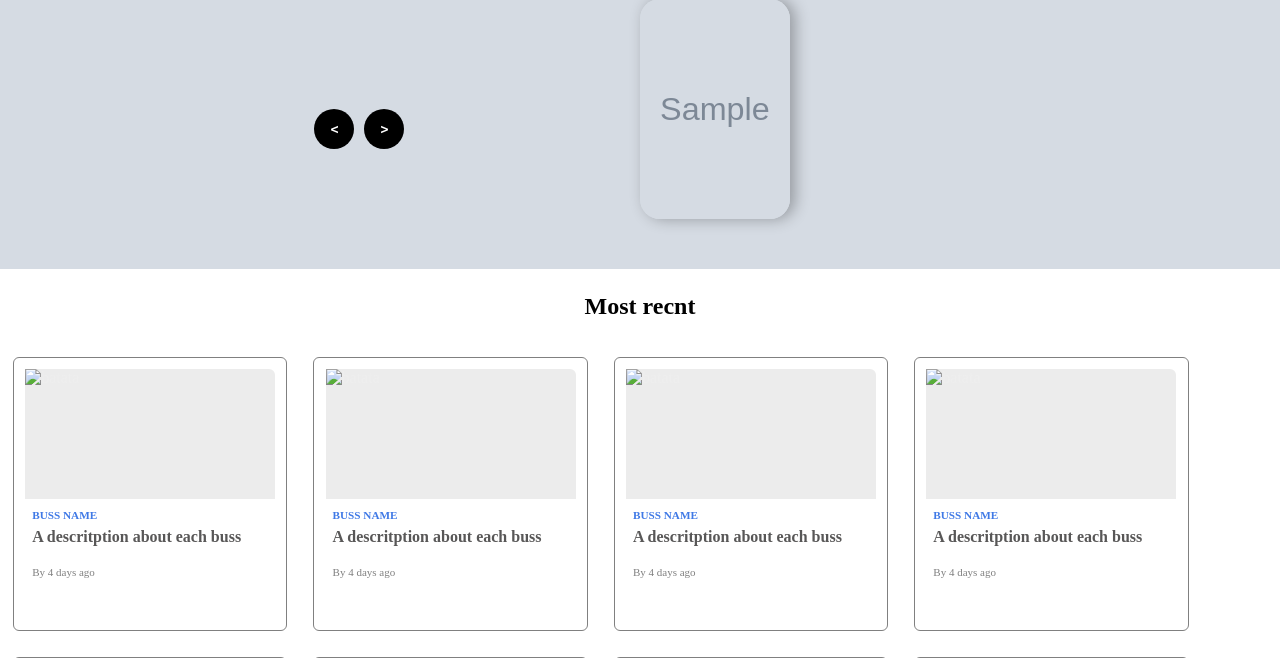
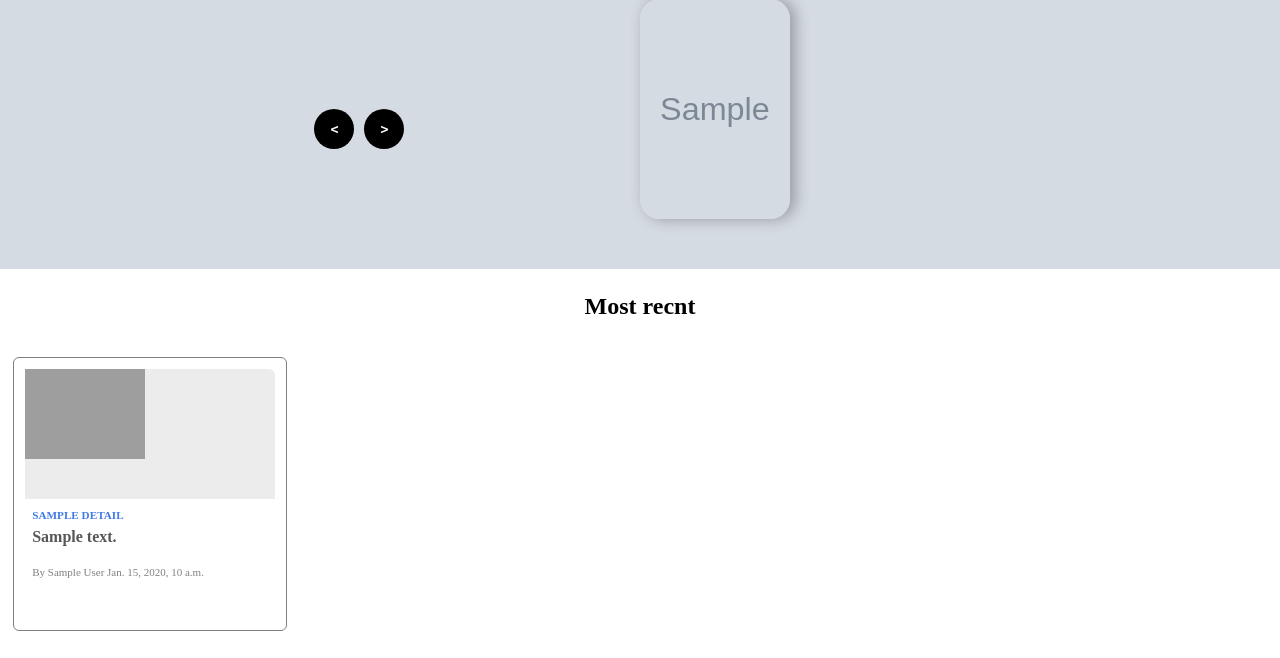
Before and after one commit to SaidQT/Yelp, a Django app: template yelp/templates/index2.html in a window 1280 px wide. Shown: the part 531-1189 px from the top of the page. Run offline with Django 3.2, Linux system fonts and the light colour scheme; the template is opened without the code that fills it: most values are stand-ins (such as "Sample title", 1, 10 or a date in 2020); grey boxes marked "Sample" are stand-in pictures; grey boxes are pictures that could not be loaded.

Commit message:
1011110111

```diff
--- a/yelp/static/style.css
+++ b/yelp/static/style.css
@@ -395,7 +395,9 @@ header a:hover {
      height: 130px;
      border-radius: 6px 6px 0 0;
 }
-
+.card-image img{
+     width:120px;
+}
 .card-image:hover {
      transform: scale(0.98);
 }
--- a/yelp/templates/index2.html
+++ b/yelp/templates/index2.html
@@ -70,114 +70,19 @@
 
     <h3 id="mostrecent"> Most recnt </h3>
     <div class="page2">
-        <div class="card">
-            <div class="card-image">
-                <img src="" alt="batata">
+        {% for review in reviews %}
+        {% if forloop.counter <= 10 %}
+            <div class="card">
+                <div class="card-image">
+                    <img src="https://authorservices.taylorandfrancis.com/wp-content/uploads/2023/06/Icon_peer_review-1170x1170.png" alt="batata">
+                </div>
+                <div class="category"> {{ review.detail.name }} </div>
+                <div class="des"> {{ review.content }}
+                    <div class="user"> By {{ review.user.first_name }} {{ review.user.last_name }} {{ review.updated_at }}</div>
+                </div>
             </div>
-            <div class="category"> buss name </div>
-            <div class="des"> A descritption about each buss
-                <div class="user"> By </span> 4 days ago</div>
-            </div>
-        </div>
-        <div class="card">
-            <div class="card-image">
-                <img src="" alt="batata">
-            </div>
-            <div class="category"> buss name </div>
-            <div class="des"> A descritption about each buss
-                <div class="user"> By </span> 4 days ago</div>
-            </div>
-        </div>
-
-        <div class="card">
-            <div class="card-image">
-                <img src="" alt="batata">
-            </div>
-            <div class="category"> buss name </div>
-            <div class="des"> A descritption about each buss
-                <div class="user"> By </span> 4 days ago</div>
-            </div>
-        </div>
-
-        <div class="card">
-            <div class="card-image">
-                <img src="" alt="batata">
-            </div>
-            <div class="category"> buss name </div>
-            <div class="des"> A descritption about each buss
-                <div class="user"> By </span> 4 days ago</div>
-            </div>
-        </div>
-
-        <div class="card">
-            <div class="card-image">
-                <img src="" alt="batata">
-            </div>
-            <div class="category"> buss name </div>
-            <div class="des"> A descritption about each buss
-                <div class="user"> By </span> 4 days ago</div>
-            </div>
-        </div>
-
-        <div class="card">
-            <div class="card-image">
-                <img src="" alt="batata">
-            </div>
-            <div class="category"> buss name </div>
-            <div class="des"> A descritption about each buss
-                <div class="user"> By </span> 4 days ago</div>
-            </div>
-        </div>
-
-        <div class="card">
-            <div class="card-image">
-                <img src="" alt="batata">
-            </div>
-            <div class="category"> buss name </div>
-            <div class="des"> A descritption about each buss
-                <div class="user"> By </span> 4 days ago</div>
-            </div>
-        </div>
-
-        <div class="card">
-            <div class="card-image">
-                <img src="" alt="batata">
-            </div>
-            <div class="category"> buss name </div>
-            <div class="des"> A descritption about each buss
-                <div class="user"> By </span> 4 days ago</div>
-            </div>
-        </div>
-        <div class="card">
-            <div class="card-image">
-                <img src="" alt="batata">
-            </div>
-            <div class="category"> buss name </div>
-            <div class="des"> A descritption about each buss
-                <div class="user"> By </span> 4 days ago</div>
-            </div>
-        </div>
-        <div class="card">
-            <div class="card-image">
-                <img src="" alt="batata">
-            </div>
-            <div class="category"> buss name </div>
-            <div class="des"> A descritption about each buss
-                <div class="user"> By </span> 4 days ago</div>
-            </div>
-        </div>
-        <div class="card">
-            <div class="card-image">
-                <img src="" alt="batata">
-            </div>
-            <div class="category"> buss name </div>
-            <div class="des"> A descritption about each buss
-                <div class="user"> By </span> 4 days ago</div>
-            </div>
-        </div>
-
-
-
+        {% endif %}
+        {% endfor %}
     </div>
     <div class="cta-card">
         <img src="https://media.istockphoto.com/id/1346944001/photo/close-up-of-co-workers-stacking-their-hands-together.jpg?s=612x612&w=0&k=20&c=lidJcFUSR3rkMt4B0yoNwH55lz3sth9o2280keqBXGE=" alt="Our Team" class="cta-image">
--- a/yelp/templates/wall.html
+++ b/yelp/templates/wall.html
@@ -28,6 +28,7 @@
                 {% csrf_token %}
                 <div class="textarea">
                     <h2>Post a review</h2>
+                    <p>You are writing a review for <strong>{{ request.session.name }}</strong></p>
                     <textarea name="review" id="message" placeholder="post a review..."></textarea>
                     <div class="star-rating">
                         <input type="radio" name="rating" id="rating-5" value="5">
--- a/yelp/views.py
+++ b/yelp/views.py
@@ -6,6 +6,7 @@ import bcrypt
 def index(request):
     context={
         "categories": BusinessCategory.objects.all(),
+        "reviews":Review.objects.all().order_by("-updated_at"),
     }
     return render(request, 'index2.html', context)
 
@@ -46,7 +47,7 @@ def log(request):
 def show(request,id):
     category_x=BusinessCategory.objects.get(id=id)
     data={
-        "speciality":Speciality.objects.filter(category=category_x)
+        "speciality":Speciality.objects.filter(category=category_x),
     }
 
     return render(request,"category.html",data)
@@ -64,7 +65,7 @@ def show2(request,x,y):
 def review(request, a, b, c):
     business = BusinessDetail.objects.get(id=c)
     request.session['bus'] = business.id
-
+    request.session['name'] = business.name
     data = {
         "category1": BusinessCategory.objects.get(id=a),
         "spec": Speciality.objects.get(id=b),
@@ -78,6 +79,7 @@ def review(request, a, b, c):
     return redirect(f"/category/{a}/{b}")
 
 def create_review(request):
+
     if request.method == "POST" and 'userid' in request.session:
         user = User.objects.get(id=request.session['userid'])
         business = BusinessDetail.objects.get(id=request.session['bus'])
```
